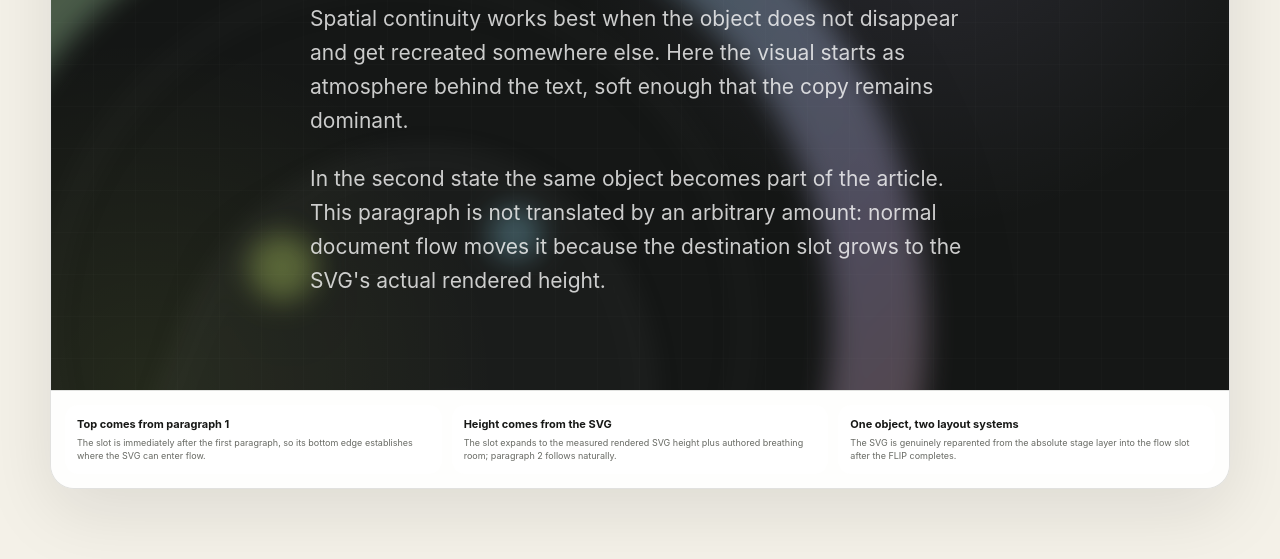
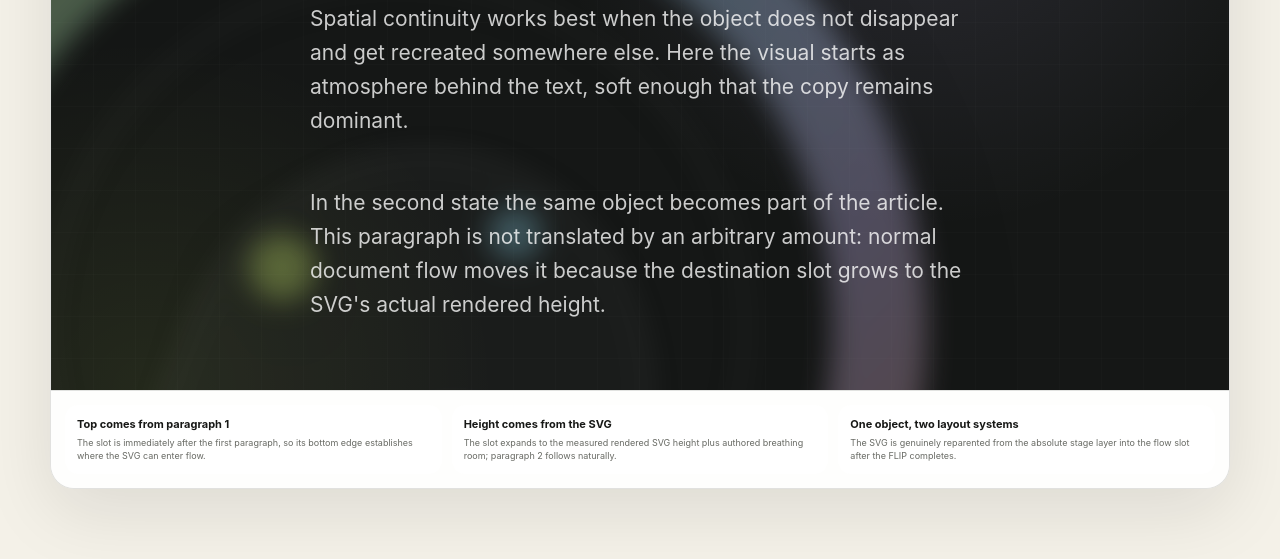
Before and after one commit to digiguru/spacial-stage, a website built with Vite: page demos/absolute-to-flow.html in a window 1280 px wide. Shown: the part 579-1138 px from the top of the page. Built offline with nearby package versions, Linux system fonts and the light colour scheme.

Commit message:
style: let flow slot own inline spacing

```diff
--- a/src/demo-pages.css
+++ b/src/demo-pages.css
@@ -69,7 +69,8 @@
 .article-demo p { position:relative; z-index:5; margin:0; color:rgba(255,255,255,.78); font-size:clamp(16px,2vw,21px); line-height:1.62; }
 .article-demo p + p { margin-top:0; }
 .flow-slot {
-  position:relative; z-index:4; width:100%; height:0; overflow:visible;
+  position:relative; z-index:4; display:flex; justify-content:center; align-items:flex-start;
+  width:100%; height:0; overflow:visible; padding:24px 0; box-sizing:border-box;
 }
 .flow-slot-marker {
   position:absolute; inset:8px 0 auto; height:calc(100% - 16px);
```
